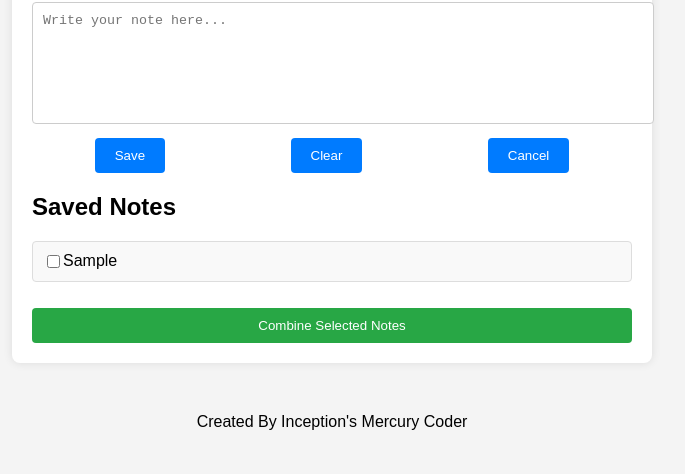
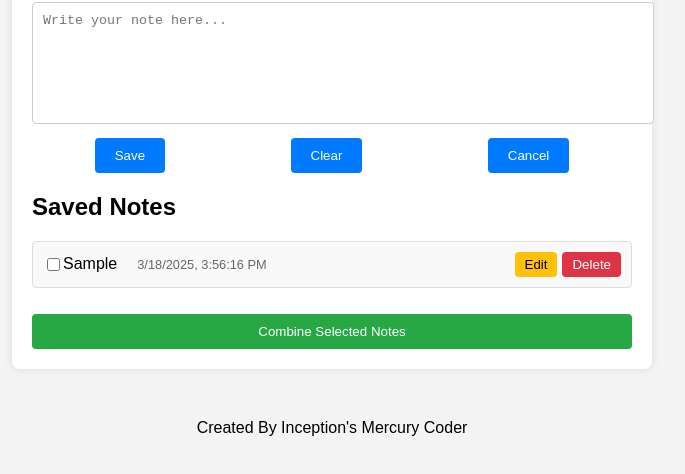
Before and after one commit to toddwmac/Mercury-Notes, a plain HTML site: page Index.html in a window 1280 px wide. Both pictures are taken after typing "Sample" into the empty fields and a click on the button "Save". Shown: the part 148-622 px from the top of the page, without its empty margins (308-993 px from the left). Drawn offline with Linux system fonts and the light colour scheme.

Commit message:
delete and edit functions

```diff
--- a/Index.html
+++ b/Index.html
@@ -85,6 +85,29 @@
         #combine-notes:hover {
             background-color: #218838;
         }
+        .note-actions {
+            margin-left: 10px;
+        }
+        .note-actions button {
+            padding: 5px 10px;
+            margin-left: 5px;
+            border: none;
+            border-radius: 4px;
+            cursor: pointer;
+        }
+        .delete-note {
+            background-color: #dc3545;
+            color: #fff;
+        }
+        .edit-note {
+            background-color: #ffc107;
+            color: #000;
+        }
+        .timestamp {
+            font-size: 0.8em;
+            color: #666;
+            margin-left: 10px;
+        }
     </style>
 </head>
 <body>
@@ -118,7 +141,12 @@
             function saveNote() {
                 const noteContent = newNoteInput.value.trim();
                 if (noteContent) {
-                    notes.push(noteContent);
+                    const newNote = {
+                        content: noteContent,
+                        timestamp: new Date().toISOString(),
+                        id: Date.now()
+                    };
+                    notes.push(newNote);
                     localStorage.setItem('mercuryNotes', JSON.stringify(notes));
                     renderNotes();
                     newNoteInput.value = '';
@@ -127,19 +155,58 @@
 
             function renderNotes() {
                 notesList.innerHTML = '';
-                notes.forEach((note, index) => {
+                notes.forEach((note) => {
                     const li = document.createElement('li');
                     const checkbox = document.createElement('input');
                     checkbox.type = 'checkbox';
-                    const label = document.createElement('label');
-                    label.textContent = note;
+
                     const content = document.createElement('span');
                     content.className = 'content';
+
+                    const label = document.createElement('label');
+                    label.textContent = note.content;
+
+                    const timestamp = document.createElement('span');
+                    timestamp.className = 'timestamp';
+                    timestamp.textContent = new Date(note.timestamp).toLocaleString();
+
+                    const actions = document.createElement('div');
+                    actions.className = 'note-actions';
+
+                    const editBtn = document.createElement('button');
+                    editBtn.className = 'edit-note';
+                    editBtn.textContent = 'Edit';
+                    editBtn.onclick = () => editNote(note.id);
+
+                    const deleteBtn = document.createElement('button');
+                    deleteBtn.className = 'delete-note';
+                    deleteBtn.textContent = 'Delete';
+                    deleteBtn.onclick = () => deleteNote(note.id);
+
                     content.appendChild(label);
+                    content.appendChild(timestamp);
+                    actions.appendChild(editBtn);
+                    actions.appendChild(deleteBtn);
+
                     li.appendChild(checkbox);
                     li.appendChild(content);
+                    li.appendChild(actions);
                     notesList.appendChild(li);
                 });
+            }
+
+            function deleteNote(id) {
+                notes = notes.filter(note => note.id !== id);
+                localStorage.setItem('mercuryNotes', JSON.stringify(notes));
+                renderNotes();
+            }
+
+            function editNote(id) {
+                const note = notes.find(note => note.id === id);
+                if (note) {
+                    newNoteInput.value = note.content;
+                    deleteNote(id); // Remove the old note
+                }
             }
 
             function clearNote() {
@@ -152,7 +219,7 @@
 
             function combineSelectedNotes() {
                 const selectedNotes = Array.from(notesList.querySelectorAll('input[type="checkbox"]:checked'))
-                    .map(checkbox => checkbox.nextElementSibling.textContent);
+                    .map(checkbox => checkbox.parentElement.querySelector('label').textContent);
                 newNoteInput.value = selectedNotes.join('\n');
             }
 
```
